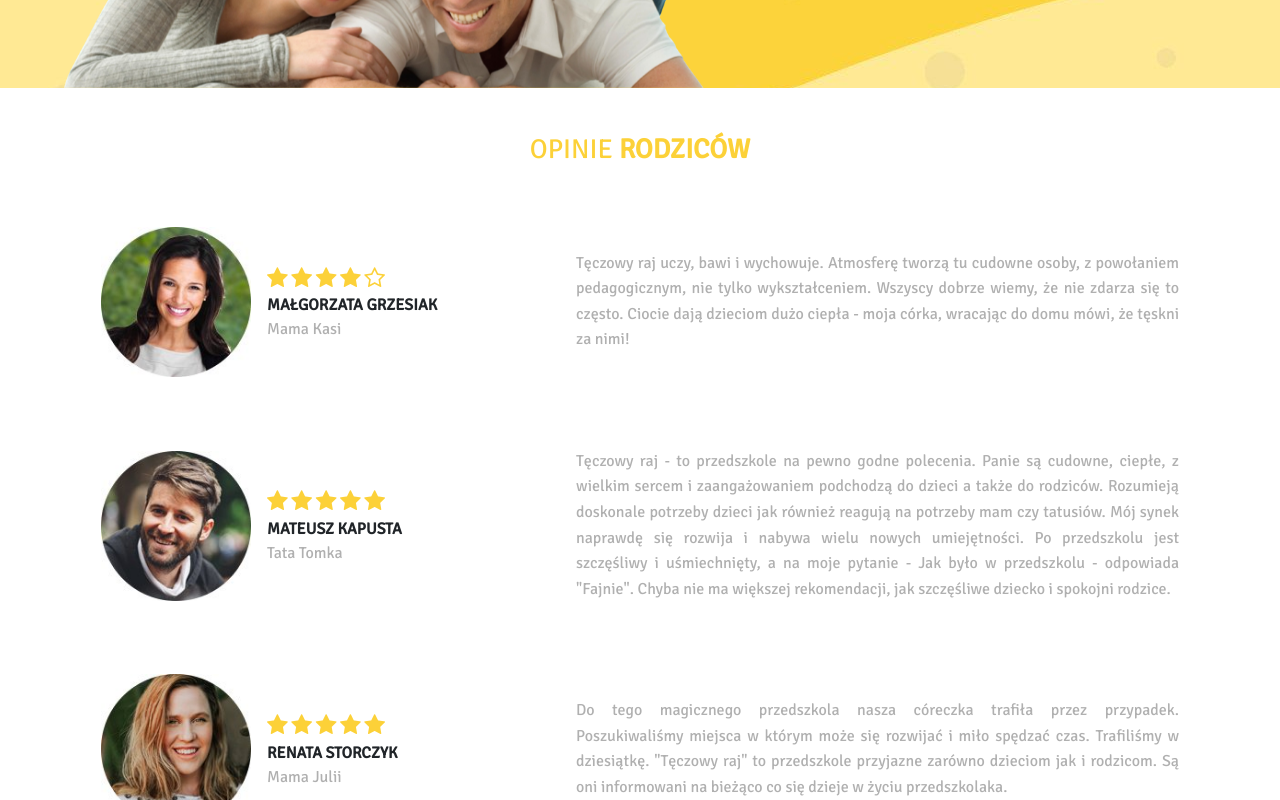
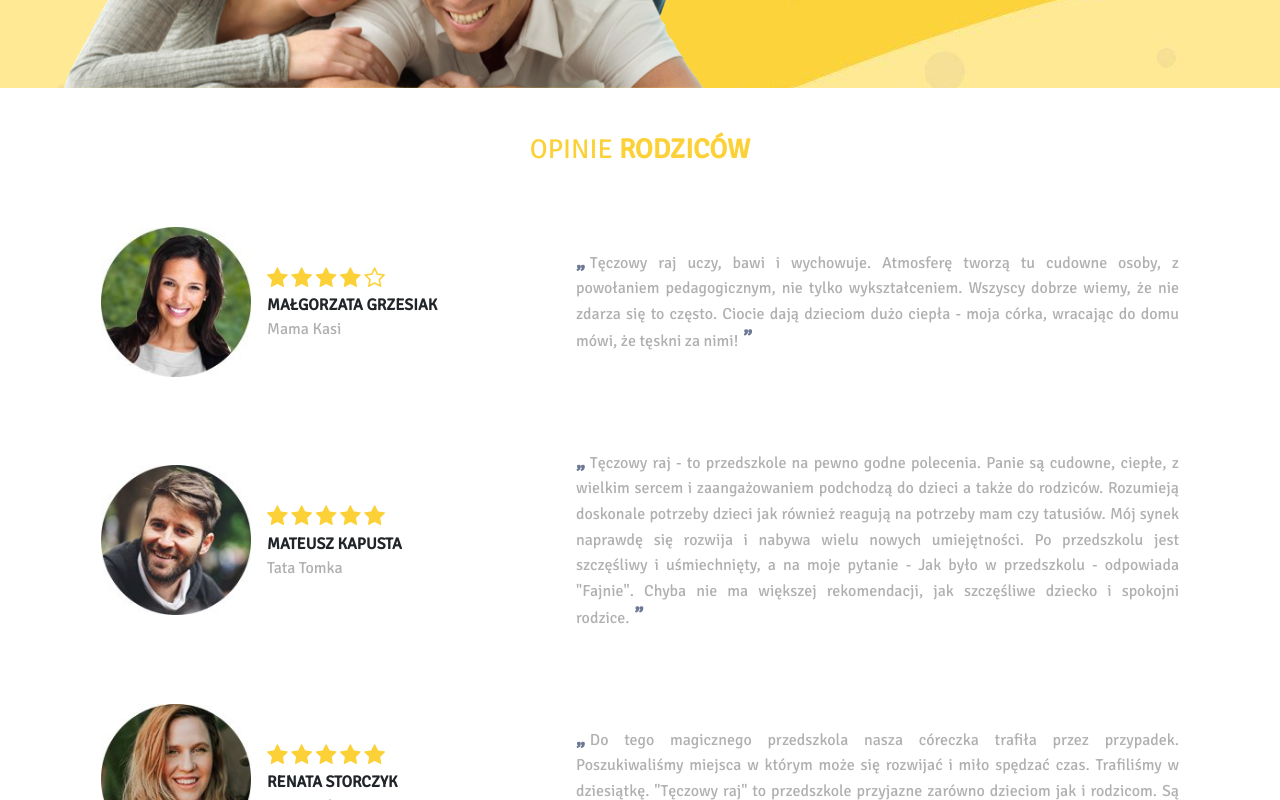
Before and after one commit to maciejniedzielski/Przedszkole, a website: page src/index.html in a window 1280 px wide. Shown: the part 2000-2800 px from the top of the page. Drawn offline with nearby package versions, Linux system fonts and the light colour scheme; a script that the page names is missing.

Commit message:
Dodane tło sekcji powitalnej, poprawione marginesy, dodane znaki cytatu

```diff
--- a/src/index.html
+++ b/src/index.html
@@ -136,7 +136,7 @@
           </div>
         </div>
         <div class="col-md-7">
-          <p class="review-text" data-aos="fade-left">Tęczowy raj uczy, bawi i wychowuje. Atmosferę tworzą tu cudowne osoby, z powołaniem pedagogicznym, nie tylko wykształceniem. Wszyscy dobrze wiemy, że nie zdarza się to często. Ciocie dają dzieciom dużo ciepła - moja córka, wracając do domu mówi, że tęskni za nimi!
+          <p class="review-text" data-aos="fade-left"><span class="quotation-mark start">„</span>Tęczowy raj uczy, bawi i wychowuje. Atmosferę tworzą tu cudowne osoby, z powołaniem pedagogicznym, nie tylko wykształceniem. Wszyscy dobrze wiemy, że nie zdarza się to często. Ciocie dają dzieciom dużo ciepła - moja córka, wracając do domu mówi, że tęskni za nimi!<span class="quotation-mark end">”</span>
           </p>
         </div>
       </div>
@@ -156,7 +156,8 @@
           </div>
         </div>
         <div class="col-md-7">
-          <p class="review-text" data-aos="fade-left">Tęczowy raj - to przedszkole na pewno godne polecenia. Panie są cudowne, ciepłe, z wielkim sercem i zaangażowaniem podchodzą do dzieci a także do rodziców. Rozumieją doskonale potrzeby dzieci jak również reagują na potrzeby mam czy tatusiów. Mój synek naprawdę się rozwija i nabywa wielu nowych umiejętności. Po przedszkolu jest szczęśliwy i uśmiechnięty, a na moje pytanie - Jak było w przedszkolu - odpowiada "Fajnie". Chyba nie ma większej rekomendacji, jak szczęśliwe dziecko i spokojni rodzice.</p>
+          <p class="review-text" data-aos="fade-left"><span class="quotation-mark start">„</span>Tęczowy raj - to przedszkole na pewno godne polecenia. Panie są cudowne, ciepłe, z wielkim sercem i zaangażowaniem podchodzą do dzieci a także do rodziców. Rozumieją doskonale potrzeby dzieci jak również reagują na potrzeby mam czy tatusiów. Mój synek naprawdę się rozwija i nabywa wielu nowych umiejętności. Po przedszkolu jest szczęśliwy i uśmiechnięty, a na moje pytanie - Jak było w przedszkolu - odpowiada "Fajnie". Chyba nie ma większej rekomendacji, jak szczęśliwe dziecko i spokojni rodzice.<span class="quotation-mark end">”</span>
+          </p>
         </div>
       </div>
       <div class="row review">
@@ -175,7 +176,8 @@
           </div>
         </div>
         <div class="col-md-7">
-          <p class="review-text" data-aos="fade-left">Do tego magicznego przedszkola nasza córeczka trafiła przez przypadek. Poszukiwaliśmy miejsca w którym może się rozwijać i miło spędzać czas. Trafiliśmy w dziesiątkę. "Tęczowy raj" to przedszkole przyjazne zarówno dzieciom jak i rodzicom. Są oni informowani na bieżąco co się dzieje w życiu przedszkolaka.</p>
+          <p class="review-text" data-aos="fade-left"><span class="quotation-mark start">„</span>Do tego magicznego przedszkola nasza córeczka trafiła przez przypadek. Poszukiwaliśmy miejsca w którym może się rozwijać i miło spędzać czas. Trafiliśmy w dziesiątkę. "Tęczowy raj" to przedszkole przyjazne zarówno dzieciom jak i rodzicom. Są oni informowani na bieżąco co się dzieje w życiu przedszkolaka.<span class="quotation-mark end">”</span>
+          </p>
         </div>
       </div>
     </div>
--- a/src/styles/scss/main.scss
+++ b/src/styles/scss/main.scss
@@ -99,6 +99,7 @@ header, main, footer{
   position: relative;
   height: 100vh;
   min-height: 750px;
+  background-image: url("../img/welcome-bg.jpg");
   display: flex;
   align-items: center;
   align-content: center;
@@ -114,7 +115,11 @@ header, main, footer{
     color: $blue-bright;
     padding: 1rem 0.7rem;
     line-height: 1.7rem;
+    margin-top: 15px;
   }
+  .wrapper-menu{
+    padding: 10px;
+
     .wrapper-li{
       display: inline-block;
       border-bottom: 2px solid #dbdbdb;
@@ -131,12 +136,12 @@ header, main, footer{
             color: $yellow-default;
         }
     }
-
+  }
 }
 
 img.child-image{
   position: absolute;
-  left: -85px;
+  left: -90px;
   bottom: -50px;
   width: 250px;
 }
@@ -310,6 +315,17 @@ span.star-checked, span.star-not-checked{
   text-align: justify;
   color: #b0b0b0;
   line-height: 1.6rem;
+}
+.quotation-mark {
+  color: $blue-default;
+  font-size: 1.3rem;
+  font-weight: bold;
+    &.start{
+      margin-right: 5px;
+    }
+    &.end{
+      margin-left: 5px;
+    }
 }
 .footer-content{
   width: 100%;
@@ -511,6 +527,11 @@ span.star-checked, span.star-not-checked{
        }
     }
   }
+  .welcome{
+    .welcome-heading{
+      margin-top: 150px;
+    }
+  }
   img.child-image{
     left: -280px;
     bottom: -80px;
```
Also changed, not shown: dist/css/style.css, dist/img/welcome-bg.jpg (added), dist/index.html, src/img/welcome-bg.jpg (added), src/styles/main.css. Lines whose indentation alone changed are shown as unchanged.
